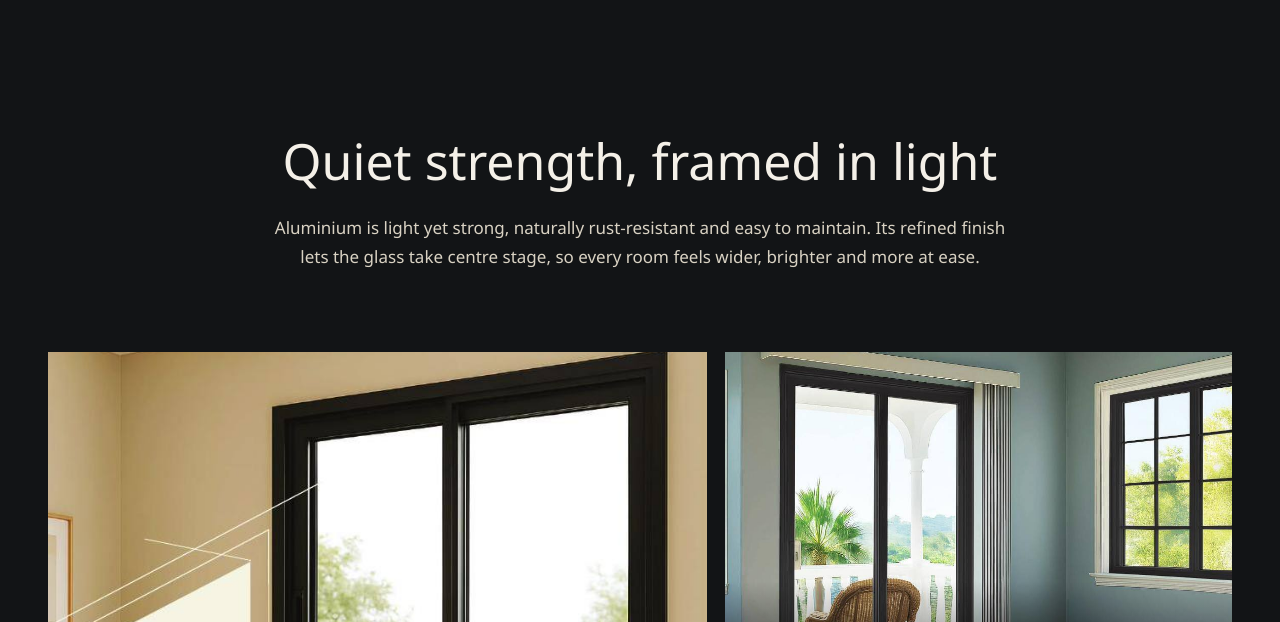
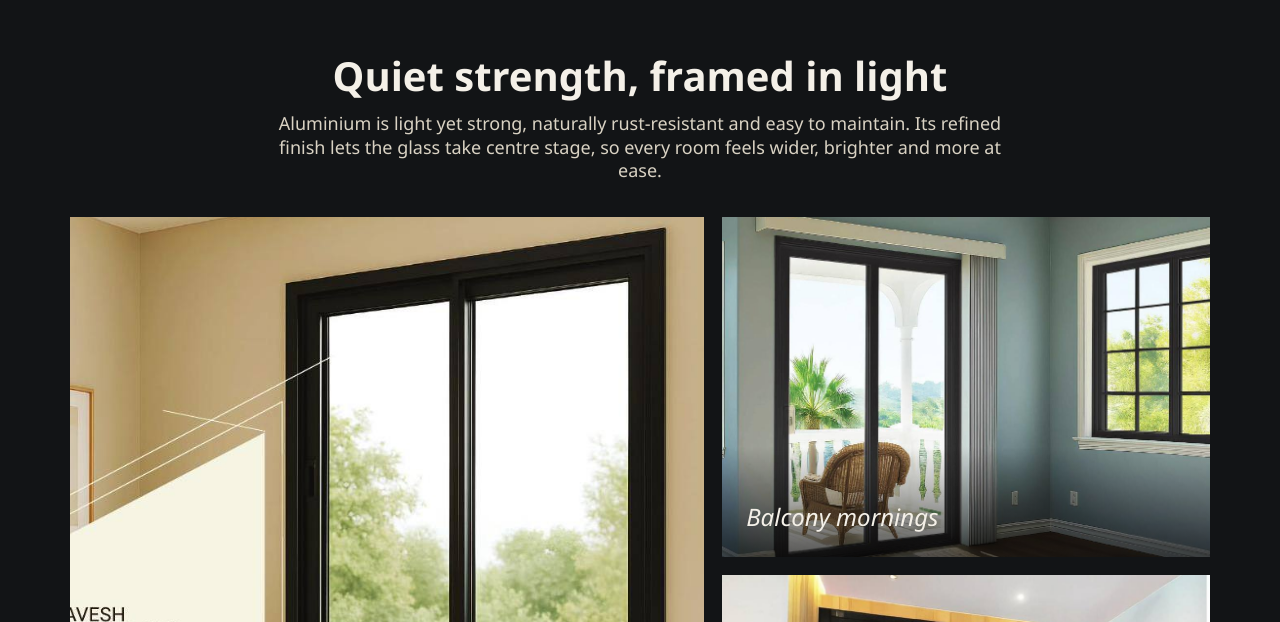
Before and after one commit to asimd2472/tp_next_new, a Next.js app: page /aluminium-windows in a window 1280 px wide. Shown: the part 2178-2800 px from the top of the page. Built offline with nearby package versions, Linux system fonts and the light colour scheme.

Commit message:
aluminium-windows page done

```diff
--- a/src/pages/aluminium-windows/aluminium-windows.css
+++ b/src/pages/aluminium-windows/aluminium-windows.css
@@ -86,7 +86,7 @@
 	top: 0;
 	height: 100vh;
 	height: 100svh;
-	padding: 3vw;
+	padding: 3vw 3vw 1vw 3vw;
 	background: #0f1518;
 }
 
@@ -151,7 +151,7 @@
 }
 
 .aluminium-windows__title h1 {
-	font-size: clamp(48px, 9vw, 128px);
+	font-size: clamp(48px, 9vw, 90px);
 	font-style: italic;
 }
 
@@ -185,7 +185,7 @@
 }
 
 .aluminium-windows__section {
-	padding: 120px 0;
+	padding: 40px 0;
 }
 
 .aluminium-windows__lead {
@@ -195,19 +195,22 @@
 }
 
 .aluminium-windows__lead h2 {
-	font-size: clamp(34px, 5vw, 50px);
+	font-size: clamp(28px, 3.4vw, 40px);
+    font-weight: 600;
 }
 
 .aluminium-windows__lead p {
-	margin: 26px 0 0;
 	color: var(--sand);
+    margin: 15px 0 0;
+    font-size: 18px;
+    line-height: 1.3;
 }
 
 .aluminium-windows__rooms {
 	display: grid;
 	grid-template-columns: 1.3fr 1fr;
 	gap: 18px;
-	margin-top: 80px;
+	margin-top: 35px;
 }
 
 .aluminium-windows__rooms figure {
@@ -248,7 +251,8 @@
 .aluminium-windows__peace h2,
 .aluminium-windows__compare h2,
 .aluminium-windows__shades h2 {
-	font-size: clamp(34px, 4.6vw, 50px);
+	font-size: clamp(28px, 3.4vw, 40px);
+    font-weight: 600;
 }
 
 .aluminium-windows__item {
@@ -256,7 +260,7 @@
 	grid-template-columns: 1fr 1fr;
 	align-items: center;
 	gap: 64px;
-	margin-top: 90px;
+	margin-top: 35px;
 }
 
 .aluminium-windows__item:nth-of-type(odd) .aluminium-windows__product-image {
@@ -270,7 +274,9 @@
 }
 
 .aluminium-windows__item h3 {
-	font-size: 42px;
+	font-size: 35px;
+    font-weight: 400;
+	margin-bottom: 10px;
 }
 
 .aluminium-windows__item p {
@@ -449,7 +455,7 @@
 }
 
 .aluminium-windows__enquiry {
-	padding: 120px 0;
+	padding: 70px 0;
 	background: var(--coal);
 }
 
@@ -461,7 +467,9 @@
 }
 
 .aluminium-windows__enquiry h2 {
-	font-size: clamp(36px, 5vw, 62px);
+	font-size: clamp(28px, 3.4vw, 40px);
+    font-weight: 600;
+	margin-bottom: 10px;
 }
 
 .aluminium-windows__enquiry p {
@@ -546,8 +554,7 @@
 
 @media (min-width: 1024px) {
 	.aluminium-windows__container {
-		padding-right: 48px;
-		padding-left: 48px;
+		padding-inline: 70px;
 	}
 }
 
--- a/src/pages/blogs/blog-list.css
+++ b/src/pages/blogs/blog-list.css
@@ -36,7 +36,7 @@
 
 @media (min-width: 1024px) {
   .blog-list-page__container {
-    padding-inline: 48px;
+    padding-inline: 70px;
   }
 }
 
```
